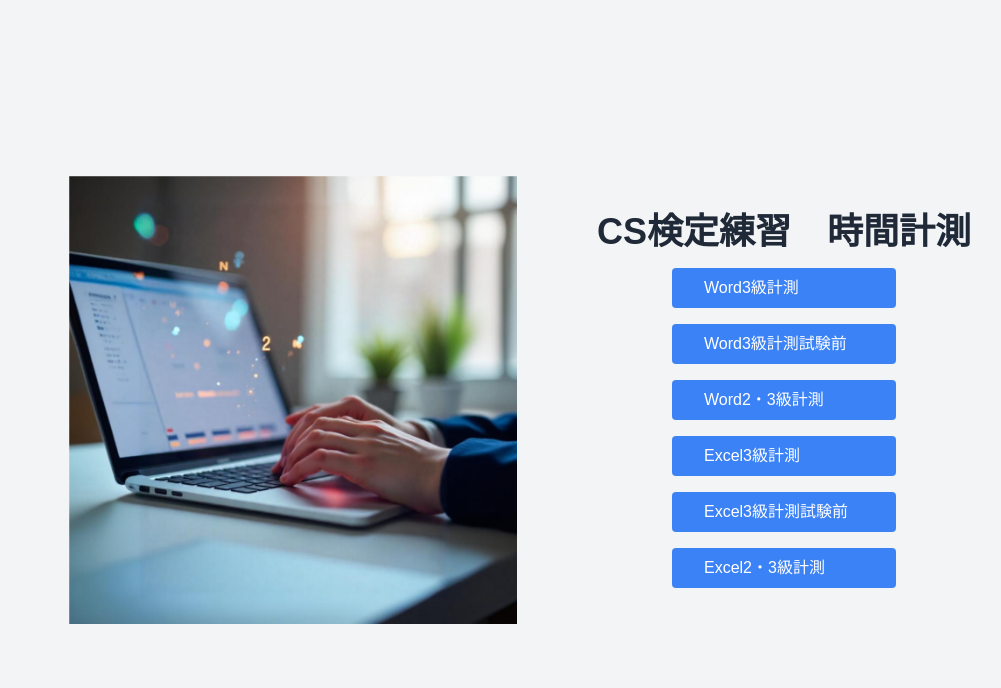
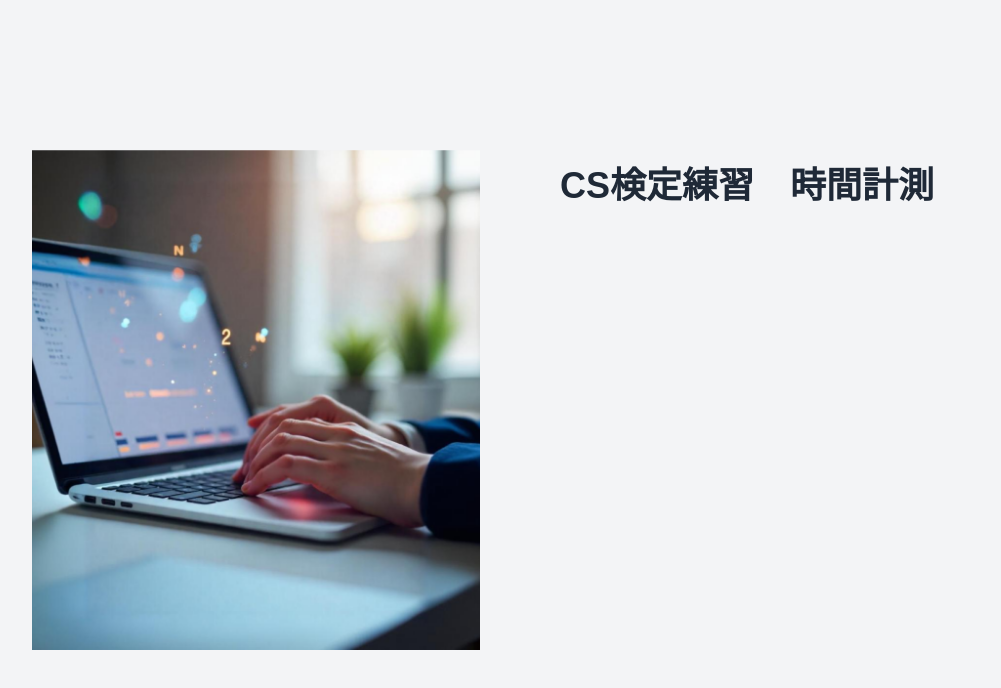
Before and after one commit to kuwa124/cs-timer, a Next.js app: page / in a window 1280 px wide. Shown: the top 688 px of the page, without its empty margins (120-1121 px from the left). Built offline with nearby package versions, Linux system fonts and the light colour scheme.

Commit message:
🚧 計測と試験でジャンル分けし、ボタン部分の表示、非表示を切り替えられるように修正中

```diff
--- a/src/components/HomePage.tsx
+++ b/src/components/HomePage.tsx
@@ -1,12 +1,12 @@
-import { navigationButtons } from '@/constants/navigation';
+import { HomeTextarea } from '@/components/HomeTextarea';
 import Image from 'next/image';
-import Link from 'next/link';
 
 export const HomePage = () => {
   return (
-    <main className='flex flex-col sm:flex-row justify-center items-center min-h-screen bg-gray-100 p-4 gap-4 sm:gap-10 lg:gap-20'>
+    <main className='flex justify-center items-center min-h-screen bg-gray-100 p-4 gap-4 sm:gap-10 lg:gap-20'>
+      <div className='grid grid-cols-1 lg:grid-cols-2 gap-x-20 gap-y-4 items-start'>
         {/* メインビジュアルエリア */}
-      <div className='relative w-full aspect-square max-w-md'>
+        <div className='relative w-full sm:w-[500px] sm:h-[500px] aspect-square max-w-md'>
           <Image
             // publicフォルダからの相対パス(publicディレクトリは自動的にルート)
             src='/image/main-visual-pcImage-2048×2048.webp'
@@ -19,25 +19,7 @@ export const HomePage = () => {
         </div>
 
         {/* テキストコンテンツエリア */}
-      <div className='my-4 space-y-4'>
-        <h1 className='text-2xl sm:text-3xl lg:text-4xl text-center font-bold text-gray-800'>
-          CS検定練習　時間計測
-        </h1>
-
-        {/* ボタン部分を展開 */}
-        <nav className='flex flex-col items-center space-y-4 text-gray-600'>
-          {navigationButtons.map((navi) => (
-            <Link
-              key={navi.path}
-              href={navi.path}
-              className='w-56 mx-auto px-8 py-2 bg-blue-500 text-white rounded hover:bg-blue-600 transition'
-              aria-label={`${Object.values(navi.titleConfig).join('')}へ移動`} //titleConfigを連結してタイトル作成
-            >
-              {/* titleConfigを連結してタイトル作成 */}
-              {Object.values(navi.titleConfig).join('')}
-            </Link>
-          ))}
-        </nav>
+        <HomeTextarea />
       </div>
     </main>
   );
--- /dev/null
+++ b/src/components/HomeTextarea.tsx
@@ -0,0 +1,41 @@
+'use client'; // ユーザー操作に適応するための定型文
+
+import { navigationButtons } from '@/constants/navigation';
+import Link from 'next/link';
+import { useState } from 'react';
+
+export const HomeTextarea = () => {
+  // TestingBeforeを表示するためのstate
+  const [isTestingBefore, setisTestingBefore] = useState<boolean>(false);
+
+  // Testを表示するためのstate
+  const [isTest, setIsTest] = useState<boolean>(false);
+  return (
+    <div className=' my-4 space-y-4 w-96'>
+      <button
+        className='text-2xl sm:text-3xl lg:text-4xl  font-bold text-gray-800 cursor-pointer hover:text-yellow-700'
+        onClick={() => setisTestingBefore((prev) => !prev)}
+      >
+        CS検定練習　時間計測
+      </button>
+
+      {/* ` TestingBefore ` のボタン部分を展開 */}
+      {/* grid-flow-col:列に縦並びで次の列に進む */}
+      {isTestingBefore && (
+        <nav className='grid grid-rows-3 grid-flow-col gap-y-4 gap-x-10 text-gray-600'>
+          {navigationButtons.map((navi) => (
+            <Link
+              key={navi.path}
+              href={navi.path}
+              className='w-56 mx-auto px-8 py-2 bg-blue-500 text-white rounded hover:bg-blue-600 transition'
+              aria-label={`${Object.values(navi.titleConfig).join('')}へ移動`} //titleConfigを連結してタイトル作成
+            >
+              {/* titleConfigを連結してタイトル作成 */}
+              {Object.values(navi.titleConfig).join('')}
+            </Link>
+          ))}
+        </nav>
+      )}
+    </div>
+  );
+};
```
Lines whose indentation alone changed are shown as unchanged.
